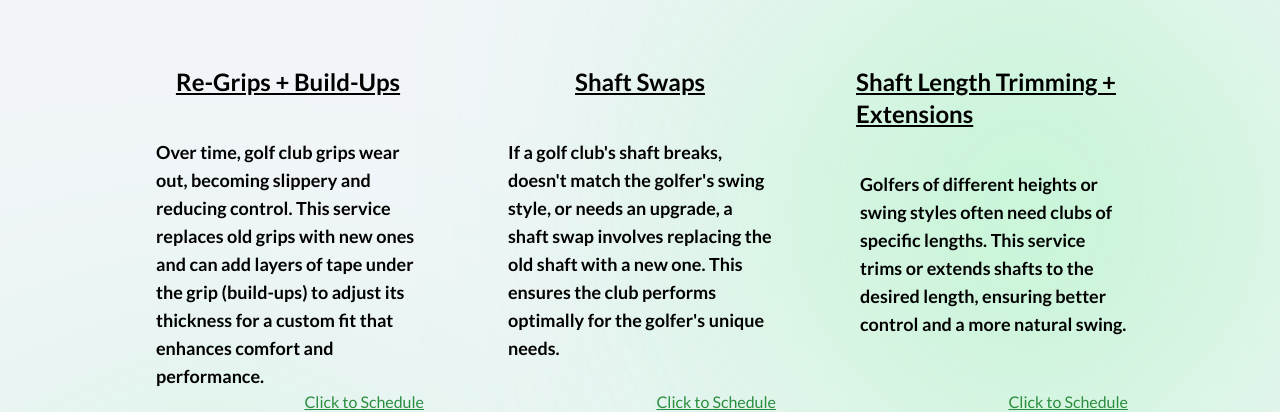
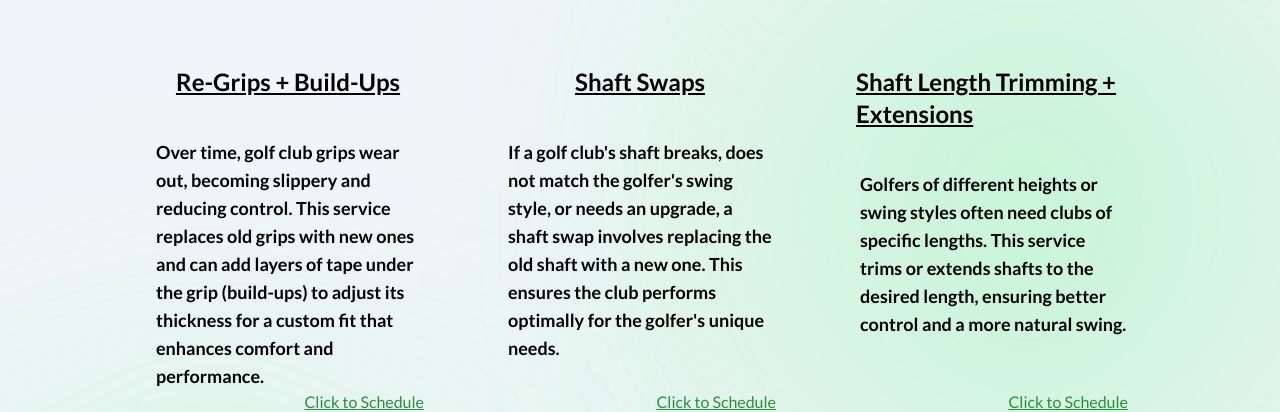
Before and after one commit to Addair89/GreenSideGolfRepair, a Next.js app: page / in a window 1280 px wide. Shown: the part 820-1232 px from the top of the page. Built offline with nearby package versions, Linux system fonts and the light colour scheme.

Commit message:
fixed some errors

```diff
--- a/src/app/components/Services.tsx
+++ b/src/app/components/Services.tsx
@@ -55,10 +55,10 @@ const Services = () => {
             Shaft Swaps
           </h3>
           <p className="text-lg font-body font-bold">
-            If a golf club&apos;s shaft breaks, doesn&apos;t match the
-            golfer&apos;s swing style, or needs an upgrade, a shaft swap
-            involves replacing the old shaft with a new one. This ensures the
-            club performs optimally for the golfer&apos;s unique needs.
+            If a golf club&apos;s shaft breaks, does not match the golfer&apos;s
+            swing style, or needs an upgrade, a shaft swap involves replacing
+            the old shaft with a new one. This ensures the club performs
+            optimally for the golfer&apos;s unique needs.
           </p>
           <p
             onClick={scrollToContact}
```
